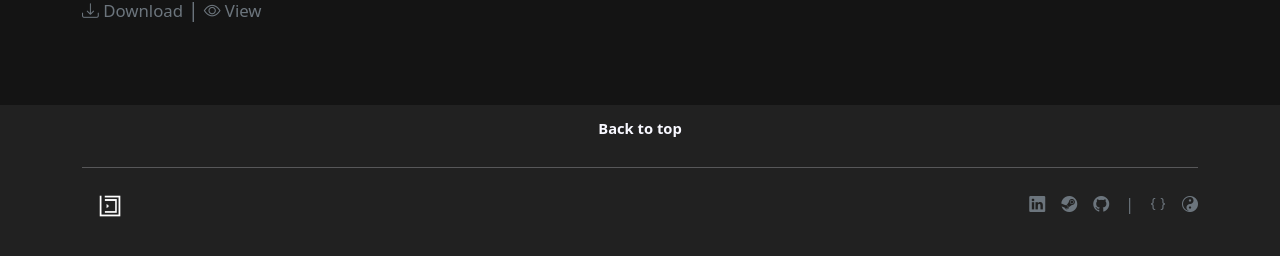
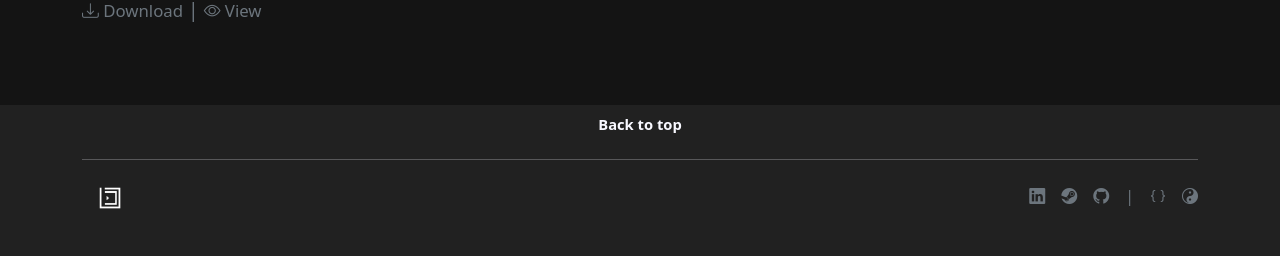
Before and after one commit to davemcdowell/portfolio, a Jekyll site: the page built from index.html, in a window 1280 px wide and 1400 px high, scrolled down 1289 px. Shown: the part 1136-1392 px from the top of the window. Built offline with Jekyll 4.4.1, drawn with Linux system fonts in a browser that asks for light colours; nearby versions of some CDN libraries.

Commit message:
css edits

```diff
--- a/_includes/sections/contact.html
+++ b/_includes/sections/contact.html
@@ -37,5 +37,5 @@
     </div>
 </section>
 <div class="back-top text-center">
-    <a href="#top">Back to top</a>
+    <a class="p-2" href="#top">Back to top</a>
 </div>
--- a/assets/moxxi.css
+++ b/assets/moxxi.css
@@ -686,7 +686,6 @@
   font-weight: 600;
   text-align: center;
   margin: 0;
-  padding: 12px;
   color: var(--default-type-color);
   background-color: var(--bg-color-dark);
   -webkit-transition: all 0.35s ease-in-out;
```
